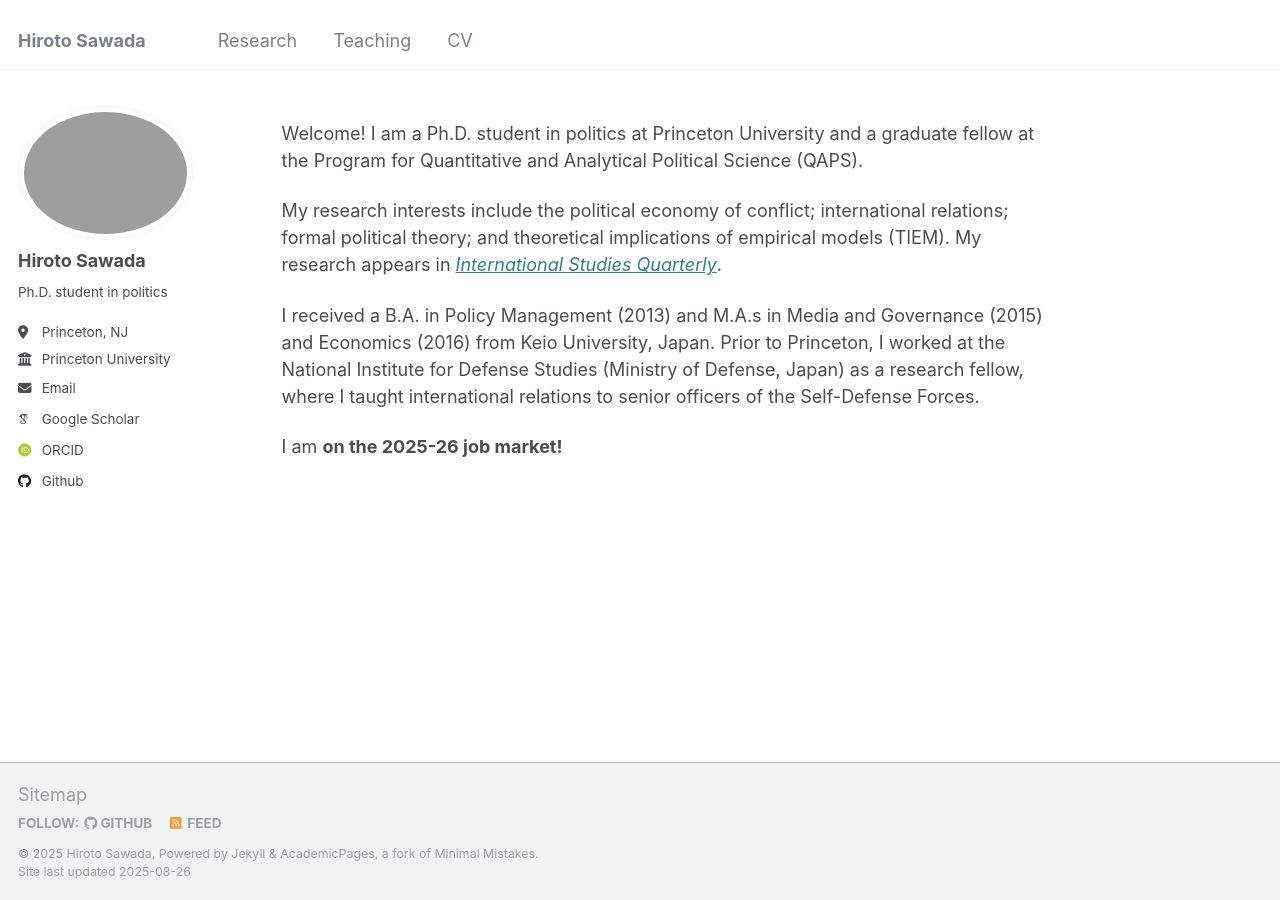
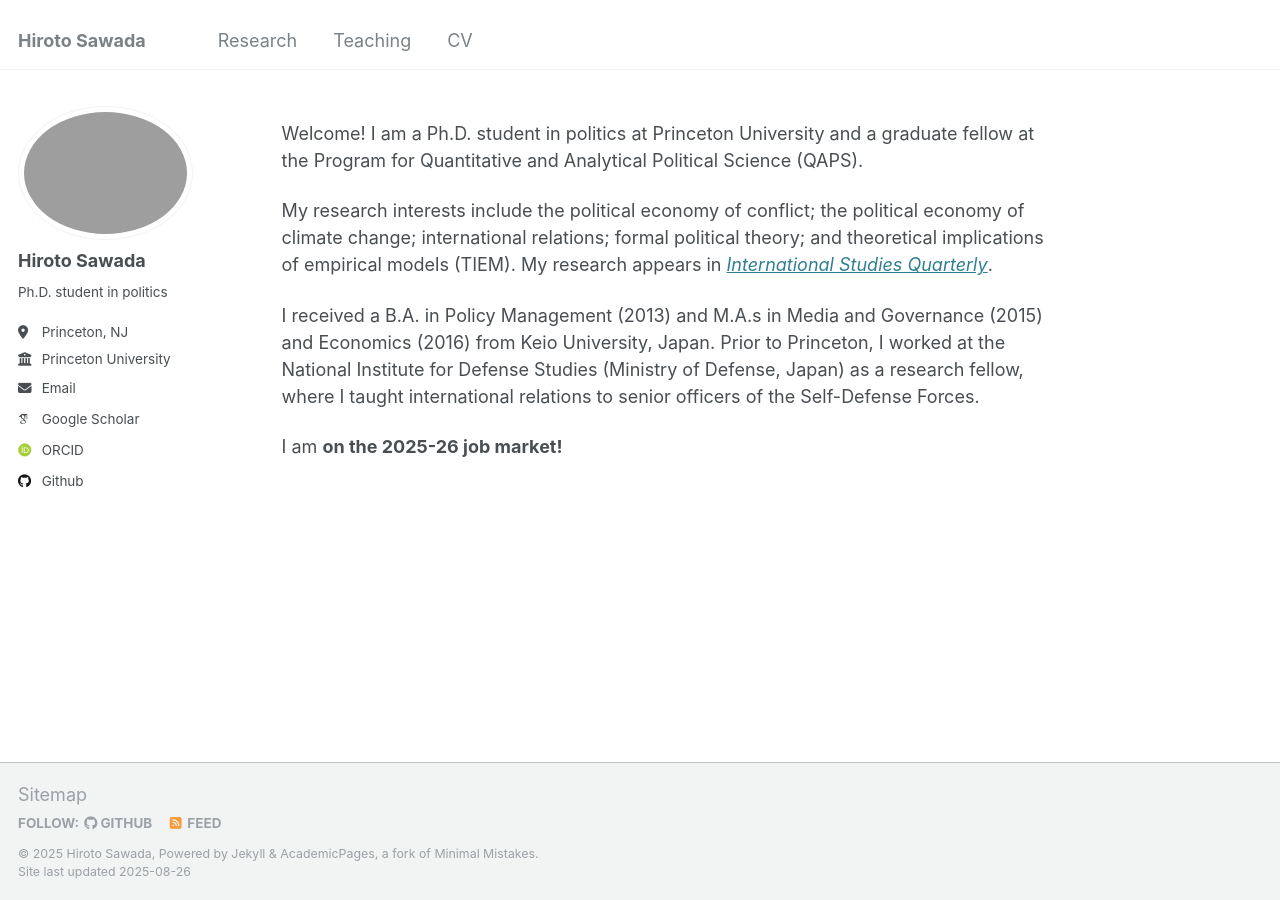
Before and after one commit to hiroto-sawada/hiroto-sawada.github.io, a Jekyll site: the page built from _pages/about.md, in a window 1280 px wide. Built offline with Jekyll 4.4.1, drawn with Linux system fonts in a browser that asks for light colours; some web fonts are replaced.

Commit message:
Update about.md

```diff
--- a/_pages/about.md
+++ b/_pages/about.md
@@ -9,7 +9,7 @@ redirect_from:
 
 Welcome! I am a Ph.D. student in politics at Princeton University and a graduate fellow at the Program for Quantitative and Analytical Political Science (QAPS).
 
-My research interests include the political economy of conflict; international relations; formal political theory; and theoretical implications of empirical models (TIEM).
+My research interests include the political economy of conflict; the political economy of climate change; international relations; formal political theory; and theoretical implications of empirical models (TIEM).
 My research appears in [_International Studies Quarterly_](https://doi.org/10.1093/isq/sqae023).
 
 I received a B.A. in Policy Management (2013) and M.A.s in Media and Governance (2015) and Economics (2016) from Keio University, Japan. Prior to Princeton, I worked at the National Institute for Defense Studies (Ministry of Defense, Japan) as a research fellow, where I taught international relations to senior officers of the Self-Defense Forces.
```
